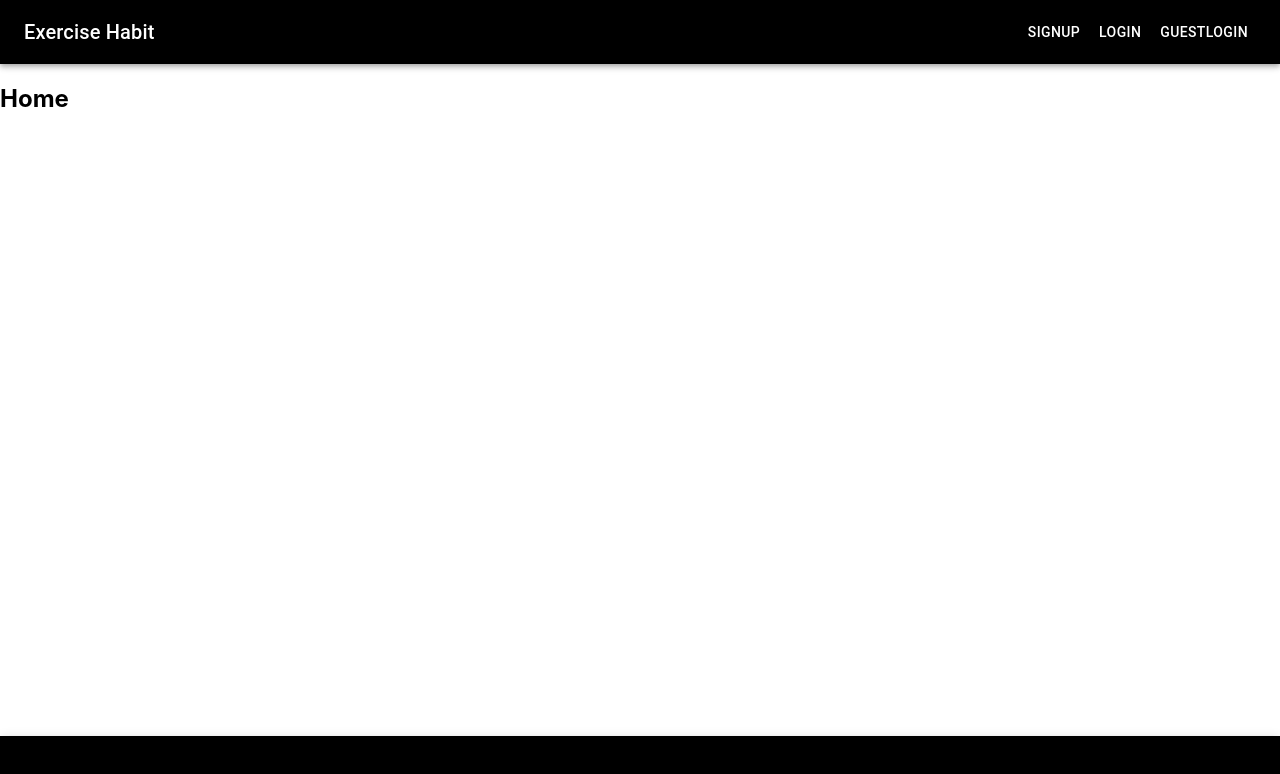
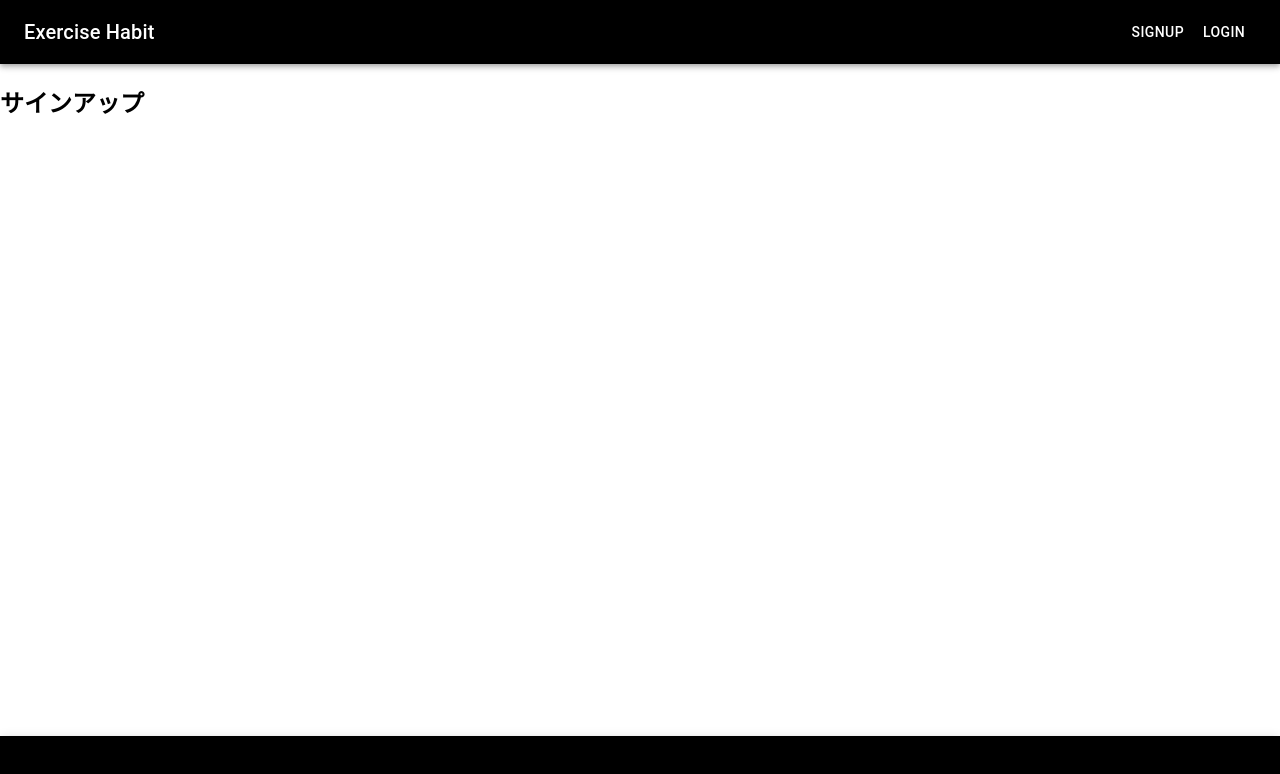
Before and after one commit to hideki1104/exercise_habit_front, a React (Create React App) app: page /sign_up in a window 1280 px wide. Shown: the top 774 px of the page. Built offline with nearby package versions, Linux system fonts and the light colour scheme.

Commit message:
サインアップ処理を行うコンポーネント追加,react-router-domの導入

```diff
--- a/src/App.tsx
+++ b/src/App.tsx
@@ -1,14 +1,31 @@
 import React from 'react';
+import { BrowserRouter, Switch, Route, Redirect } from 'react-router-dom';
 import { Header } from './Components/Header';
 import { Footer } from './Components/Footer';
 import { Home } from './Components/Home';
+import { Registration } from './Components/Auth/Registration';
 
 function App() {
   return(
     <>
-      <Header/>
-      <Home/>
-      <Footer/>
+      <BrowserRouter>
+        <Header/>
+        <Switch>
+          <Route
+            exact path={"/"}
+            render={props => (
+              <Home/>
+            )}
+          />
+          <Route
+            exact path={"/sign_up"}
+            render={props => (
+              <Registration/>
+            )}
+          />
+        </Switch>
+        <Footer/>
+      </BrowserRouter>
     </>
   );
 }
--- /dev/null
+++ b/src/Components/Auth/Registration.tsx
@@ -0,0 +1,13 @@
+import React from 'react'
+
+interface RegistrationProps {
+
+}
+
+export const Registration: React.FC<RegistrationProps> = () => {
+    return (
+      <div>
+        <h2>サインアップ</h2>
+      </div>
+    );
+}
--- a/src/Components/Header.tsx
+++ b/src/Components/Header.tsx
@@ -44,7 +44,6 @@ export const Header: React.FC<HeaderProps> = () => {
             </Typography>
             <Button color="inherit">SignUp</Button>
             <Button color="inherit">Login</Button>
-            <Button color="inherit">GuestLogin</Button>
           </Toolbar>
         </AppBar>
       </ThemeProvider>
```
